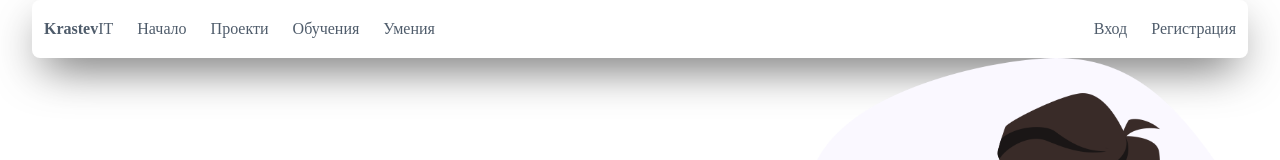
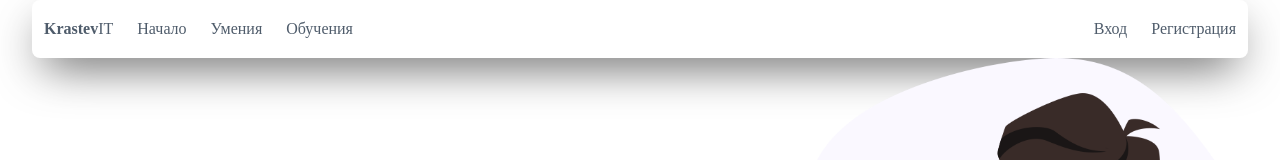
Before and after one commit to KrastevIT/krastev-it_with-angular, an Angular app: page / in a window 1280 px wide. Shown: the top 160 px of the page. Built offline with nearby package versions, Linux system fonts and the light colour scheme.

Commit message:
Edit Navbar

```diff
--- a/src/app/components/shared/navbar/navbar.component.html
+++ b/src/app/components/shared/navbar/navbar.component.html
@@ -4,9 +4,8 @@
     <article class="page-wrapper">
         <a class="nav-logo btn-nav" routerLink="/home"><strong>Krastev </strong> IT</a>
         <a class="btn-nav" routerLink="/home">Начало</a>
-        <a class="btn-nav" routerLink="/projects">Проекти</a>
+        <a class="btn-nav" routerLink="/skills">Умения</a>
         <a class="btn-nav" routerLink="/education">Обучения</a>
-        <a class="btn-nav" routerLink="/skills">Умения</a>
     </article>
     <article class="auth-wrapper">
         <a class="btn-nav" routerLink="/login">Вход</a>
```
